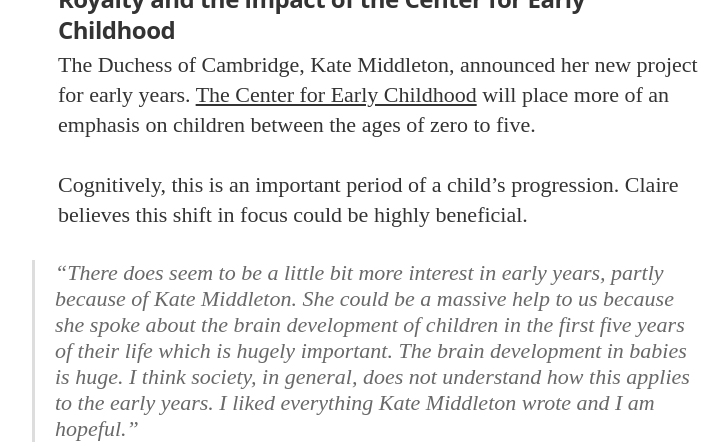
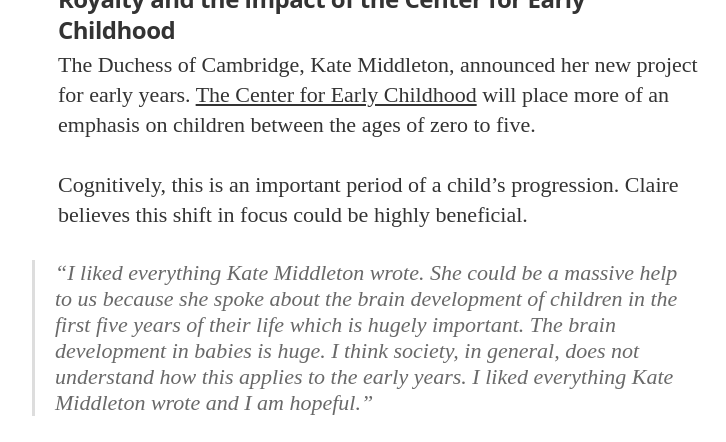
Before and after one commit to GWilloughby99/early-years-project, a Jekyll site: the page built from _posts/2021-07-08-"We-need-to-be-attracting-highly-intelligent-people”—Nursery-owner-Claire Kenyon-on-altering-the-perception-of-the-workforce.md, in a window 1280 px wide and 900 px high, scrolled down 3746 px, cut to the strip 0-442 px from the top of the window. Shown: the whole strip, without its empty margins (262-988 px from the left). Built offline with Jekyll 4.4.1, drawn with Linux system fonts in a browser that asks for light colours; nearby versions of some CDN libraries; some web fonts are replaced.

Commit message:
Update 2021-07-08-"We-need-to-be-attracting-highly-intelligent-people”—Nursery-owner-Claire Kenyon-on-altering-the-perception-of-the-workforce.md

```diff
--- a/_posts/2021-07-08-"We-need-to-be-attracting-highly-intelligent-people”—Nursery-owner-Claire Kenyon-on-altering-the-perception-of-the-workforce.md
+++ b/_posts/2021-07-08-"We-need-to-be-attracting-highly-intelligent-people”—Nursery-owner-Claire Kenyon-on-altering-the-perception-of-the-workforce.md
@@ -54,9 +54,7 @@
 
 <p>Cognitively, this is an important period of a child’s progression. Claire believes this shift in focus could be highly beneficial.</p>
 
-<blockquote>“There does seem to be a little bit more interest in early years, partly because of Kate Middleton. She could be a massive help to us because she spoke about the brain development of children in the first five years of their life which is hugely important.
-
-The brain development in babies is huge. I think society, in general, does not understand how this applies to the early years. I liked everything Kate Middleton wrote and I am hopeful.” </blockquote>
+<blockquote>“I liked everything Kate Middleton wrote. She could be a massive help to us because she spoke about the brain development of children in the first five years of their life which is hugely important. The brain development in babies is huge. I think society, in general, does not understand how this applies to the early years. I liked everything Kate Middleton wrote and I am hopeful.” </blockquote>
 
 <iframe width="560" height="315" src="https://www.youtube.com/embed/ct5mLfktEF4?start=1" title="YouTube video player" frameborder="0" allow="accelerometer; autoplay; clipboard-write; encrypted-media; gyroscope; picture-in-picture" allowfullscreen></iframe>
 <br>
```
